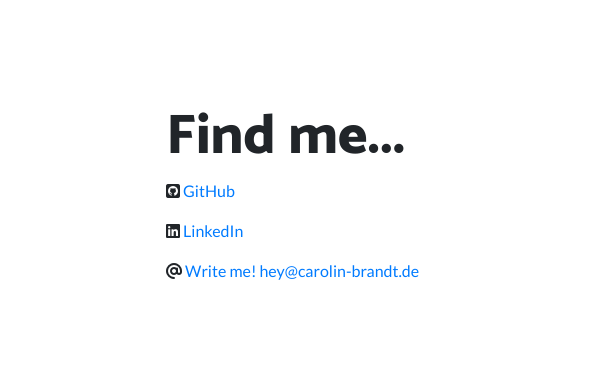
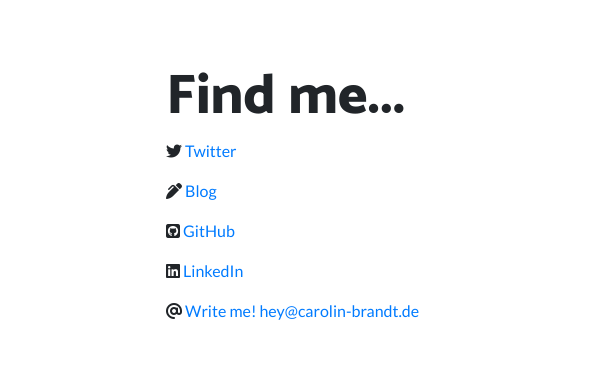
Before and after one commit to lacinoire/website, a website: page index.html in a window 1280 px wide. Shown: the part 1264-1633 px from the top of the page, 537-1134 px from the left. Drawn offline with nearby package versions, Linux system fonts and the light colour scheme; files that its build step writes are made by us from their sources.

Commit message:
fix font awesome, mention twitter & blog

```diff
--- a/index.html
+++ b/index.html
@@ -19,6 +19,9 @@
 
   <!-- Custom styles for this template -->
   <link href="css/one-page-wonder.min.css" rel="stylesheet">
+
+  <!-- Font Awesome -->
+  <script src="https://kit.fontawesome.com/fe7c8a35a1.js" crossorigin="anonymous"></script>
 
 </head>
 
@@ -90,6 +93,8 @@
         <div class="col-lg-6">
           <div class="p-5">
             <h2 class="display-4">Find me...</h2>
+            <p><i class="fab fa-twitter"></i> <a href="https://twitter.com/laci_noire">Twitter</a></p>
+            <p><i class="fas fa-pen-alt"></i> <a href="https://blog.carolin-brandt.de/">Blog</a></p>
             <p><i class="fab fa-github-square"></i> <a href="https://github.com/lacinoire">GitHub</a></p>
             <p><i class="fab fa-linkedin"></i> <a href="https://www.linkedin.com/in/carolin-brandt/">LinkedIn</a></p>
             <p><i class="fas fa-at"></i> <a href="mailto:hey@carolin-brandt.de">Write me! hey@carolin-brandt.de</a></p>
--- a/scss/_variables.scss
+++ b/scss/_variables.scss
@@ -16,6 +16,3 @@ $black: #000 !default;
 
 $primary: #00bfff !default;
 $secondary: #0066cc !default;
-
-// font-awesome
-$fa-font-path:        "../assets/webfonts";
--- a/scss/one-page-wonder.scss
+++ b/scss/one-page-wonder.scss
@@ -7,9 +7,3 @@
 @import "navbar.scss";
 @import "masthead.scss";
 @import "bootstrap-overrides.scss";
-// font-awesome
-@import "../node_modules/@fortawesome/fontawesome-free/scss/fontawesome.scss";
-@import "../node_modules/@fortawesome/fontawesome-free/scss/brands.scss";
-@import "../node_modules/@fortawesome/fontawesome-free/scss/regular.scss";
-@import "../node_modules/@fortawesome/fontawesome-free/scss/solid.scss";
-@import "../node_modules/@fortawesome/fontawesome-free/scss/v4-shims.scss";
```
Also changed, not shown: README.md.
